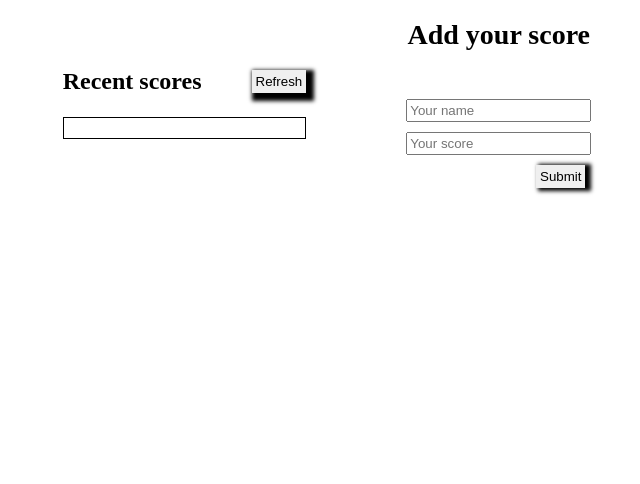
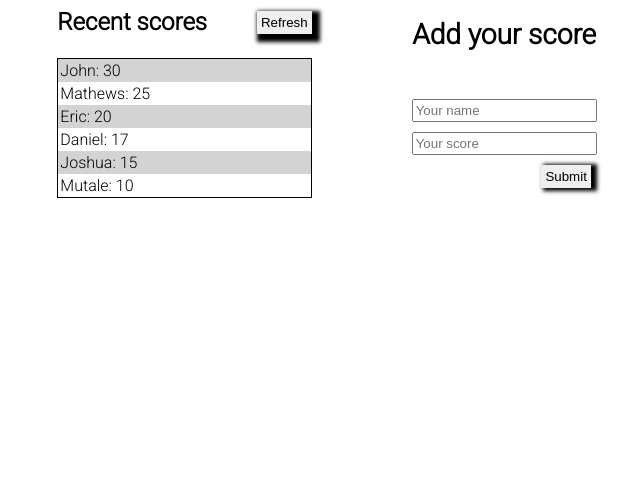
Before and after one commit to medsonmoombe/leaderboad, a website built with webpack: page src/index.html in a window 1280 px wide. Shown: the part 316-800 px from the top of the page, without its empty margins (313-953 px from the left). Built offline with nearby package versions, Linux system fonts and the light colour scheme.

```diff
--- a/modules/scores.js
+++ b/modules/scores.js
@@ -0,0 +1,27 @@
+const scores = [
+    {
+        name: 'John',
+        score: 30,
+    },
+    {
+        name: 'Mathews',
+        score: 25
+    },
+    {
+        name: 'Eric',
+        score: 20,
+    },
+    {
+        name: 'Daniel',
+        score: 17,
+    },
+    {
+        name: 'Joshua',
+        score: 15,
+    },
+    {
+        name: 'Mutale',
+        score: 10,
+    }
+];
+export default scores;
--- a/src/index.html
+++ b/src/index.html
@@ -23,13 +23,9 @@
                     <button class="refresh-btn">Refresh</button>
                 </div>
                 <div class="display-section">
-                    <!-- <ul class="scores">
-                        <li>name: 20</li>
-                        <li>name: 20</li>
-                        <li>name: 20</li>
-                        <li>name: 20</li>
-                        <li>name: 20</li>
-                    </ul> -->
+                  <ul class="scores">
+
+                  </ul>
                 </div>
              </div>
                 <div class="adding-data">
--- a/src/style.css
+++ b/src/style.css
@@ -1,3 +1,4 @@
+@import url('https://fonts.googleapis.com/css2?family=Roboto:wght@300&display=swap');
 * {
     margin: 0;
     padding: 0;
@@ -6,6 +7,7 @@
 
 body {
     list-style: none;
+    font-family: 'Roboto', sans-serif;
 }
 
 .main-content {
@@ -64,9 +66,12 @@
 
 .display-section {
     border: 1px solid black;
-    padding: 10px;
     width: inherit;
     margin-top: 22px;
+}
+
+.score-item {
+    padding: 2px;
 }
 
 .refresh-btn {
@@ -75,8 +80,8 @@
     box-shadow: 4px 4px 4px 4px;
 }
 
-/* .scores:nth-child(even) { background-color: white; }
-.scores:nth-child(odd) { background-color: grey; } */
+.score-item:nth-child(odd) { background-color: lightgrey; }
+.score-item:nth-child(2n) { background-color: white; }
 
 h3 {
     font-size: 28px;
```
Also changed, not shown: modules/showScore.js (+4 -3 lines), .eslintrc.json (added), .stylelintrc.json (added), 1 other file.
